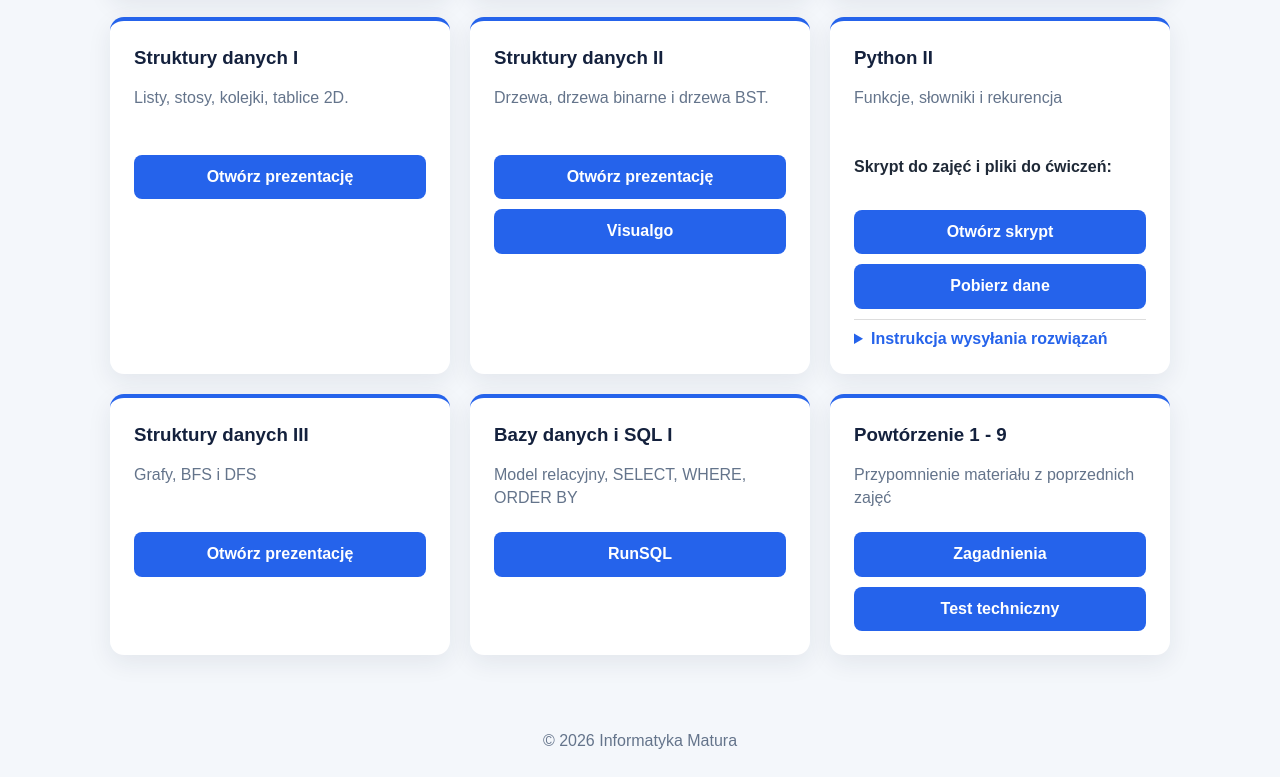
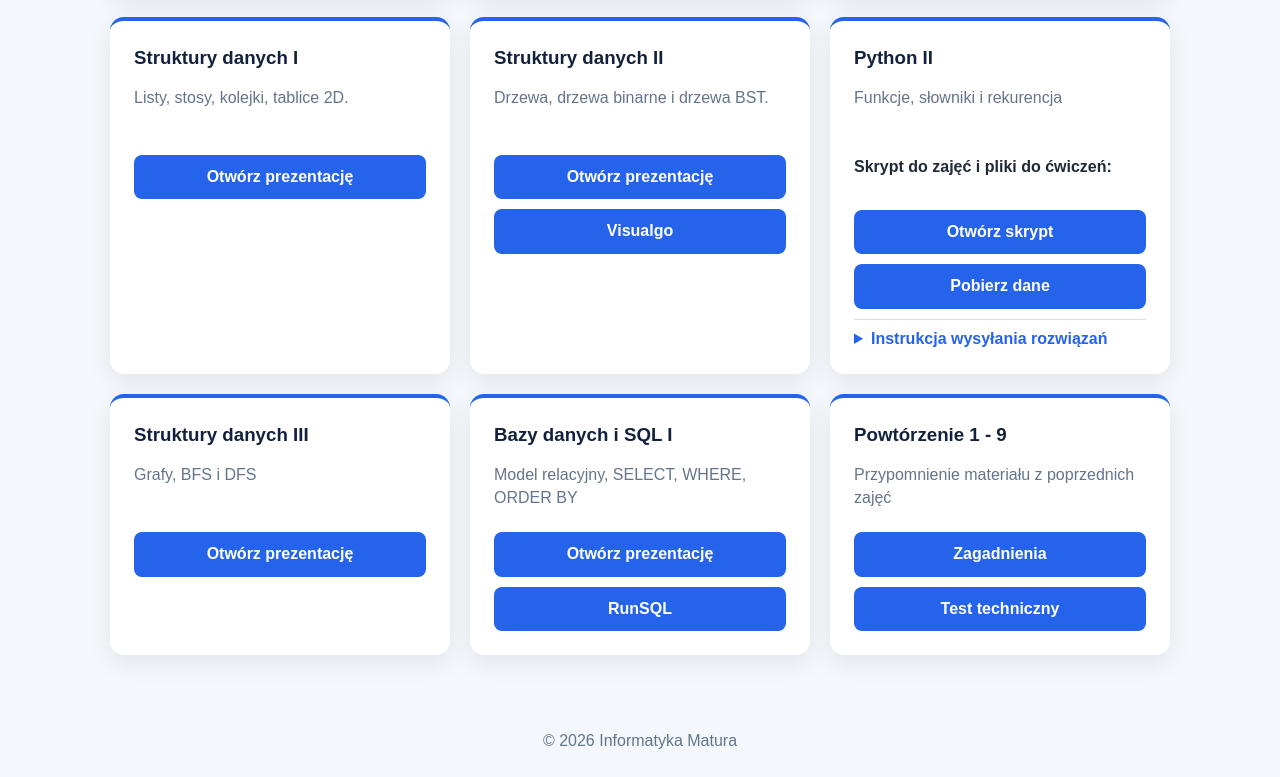
Before and after one commit to gebusiakacper/MaturaInformatyka, a plain HTML site: page index.html in a window 1280 px wide. Shown: the part 1686-2463 px from the top of the page. Drawn offline with Linux system fonts and the light colour scheme.

Commit message:
zagadnienia do sprawdzianu

```diff
--- a/index.html
+++ b/index.html
@@ -213,7 +213,7 @@
       <article class="card">
         <h3>Bazy danych i SQL I</h3>
         <p>Model relacyjny, SELECT, WHERE, ORDER BY</p>
-        <!-- <a class="button" href="prezentacje/sesja11.pdf" target="_blank">Otwórz prezentację</a> -->
+        <a class="button" href="prezentacje/sesja11.pdf" target="_blank">Otwórz prezentację</a>
         <a class="button" href="https://runsql.com/r/02bad50b5ae19fc3" target="_blank">RunSQL</a>
       </article>
 
```
Also changed, not shown: 1 other file.
